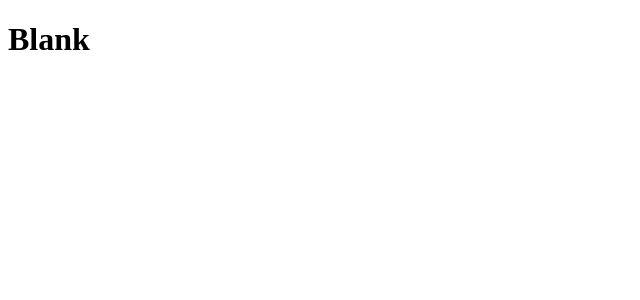
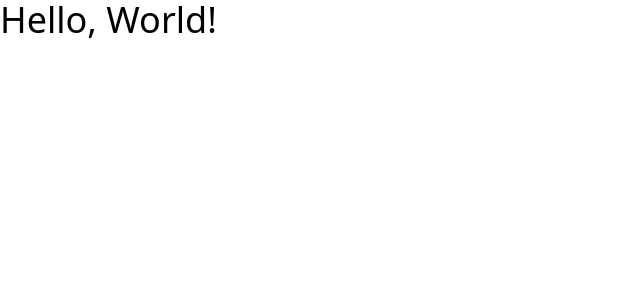
Before and after one commit to jarcelao/corgivational-gen, a React (Vite) app: page / in a window 1280 px wide. Shown: the top 300 px of the page, without its empty margins (0-640 px from the left). Built offline with nearby package versions, Linux system fonts and the light colour scheme.

Commit message:
Implement tailwindcss

```diff
--- /dev/null
+++ b/postcss.config.js
@@ -0,0 +1,3 @@
+module.exports = {
+  plugins: [require("tailwindcss"), require("autoprefixer")]
+};
--- /dev/null
+++ b/src/App.js
@@ -0,0 +1,13 @@
+import React from "react";
+
+class App extends React.Component {
+  render() {
+    return (
+      <>
+        <h1 className="text-4xl text-black">Hello, World!</h1>
+      </>
+    );
+  }
+}
+
+export default App;
--- a/src/index.js
+++ b/src/index.js
@@ -1,8 +1,7 @@
 import React from "react";
 import ReactDOM from "react-dom";
 
-function App() {
-  return <h1>Blank</h1>;
-}
+import App from "./App";
+import "./styles.css";
 
 ReactDOM.render(<App />, document.getElementById("root"));
--- /dev/null
+++ b/src/styles.css
@@ -0,0 +1,5 @@
+@tailwind base;
+
+@tailwind components;
+
+@tailwind utilities;
--- /dev/null
+++ b/tailwind.config.js
@@ -0,0 +1,11 @@
+module.exports = {
+  purge: [],
+  darkMode: false, // or 'media' or 'class'
+  theme: {
+    extend: {}
+  },
+  variants: {
+    extend: {}
+  },
+  plugins: []
+};
```
Also changed, not shown: package.json (+7 -6 lines), 2 other files (tests, documents, lock files or other folders).
